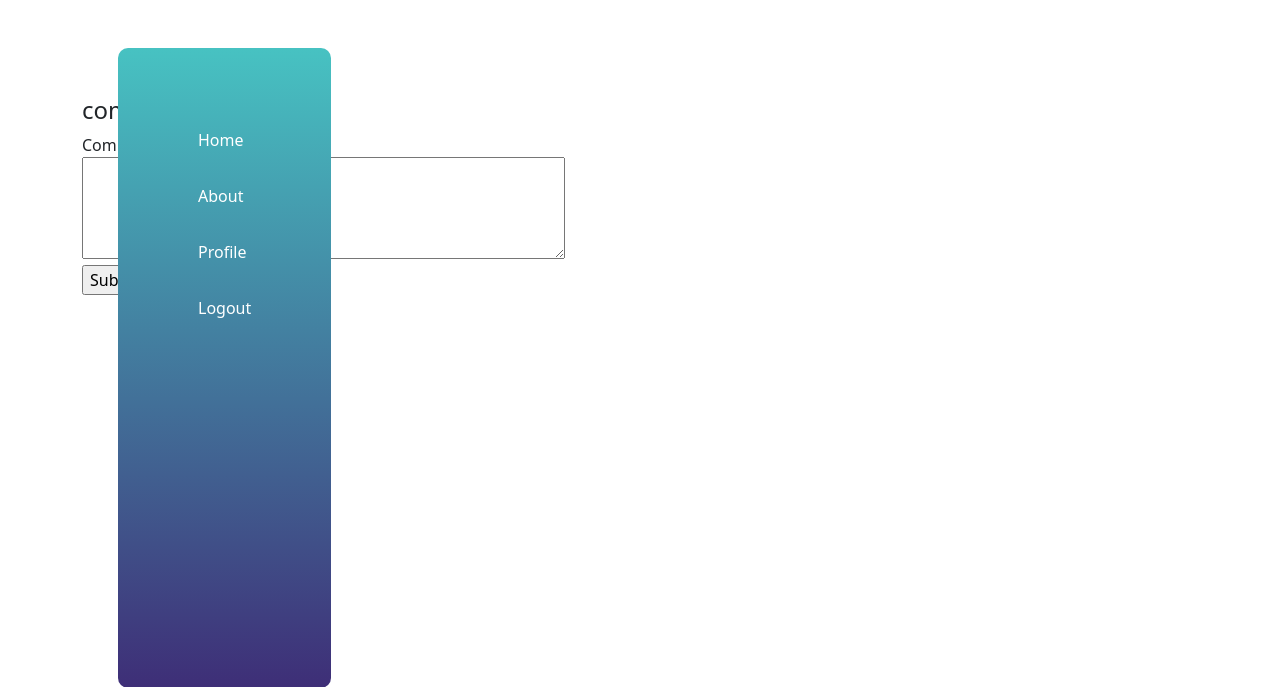
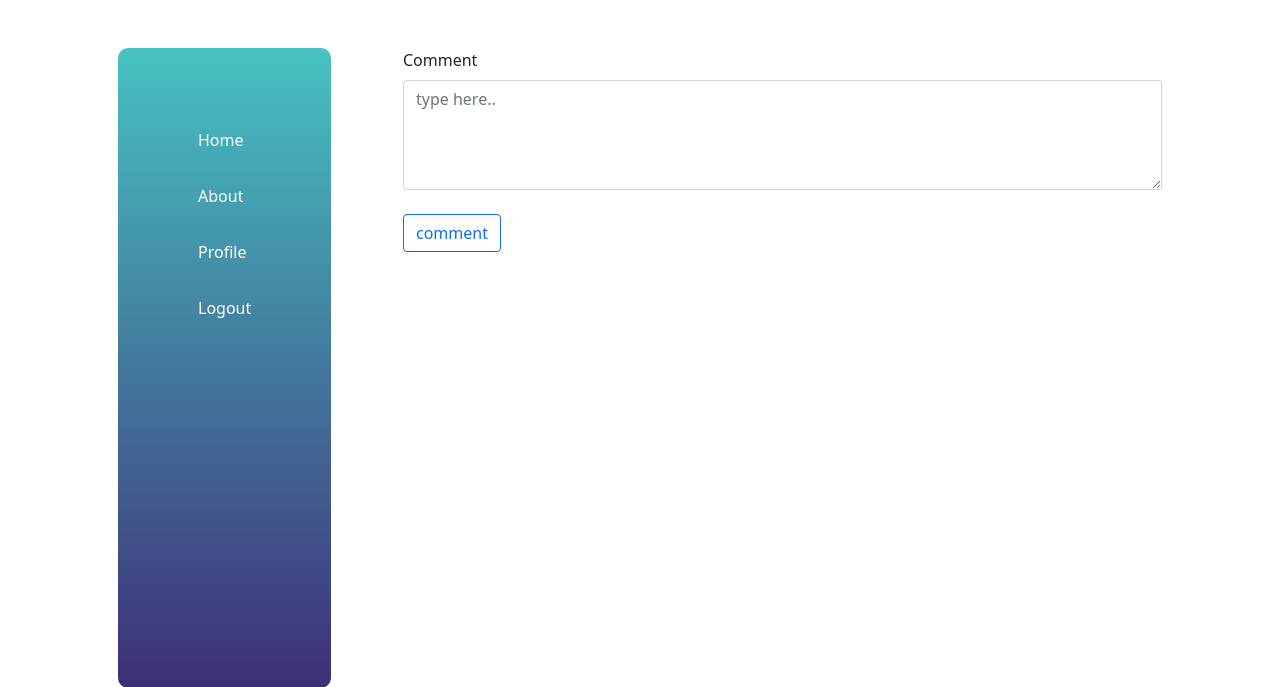
Before and after one commit to Willbeckh/one-time, a Flask app: page /post/1/comment in a window 1280 px wide. Shown: the top 687 px of the page. Run offline with Flask 2, Linux system fonts and the light colour scheme; the visitor is signed in with stand-in values (Sample User, id 1); data comes from the database, SQL or seed files in the repository; some libraries are stand-ins or nearby versions.

Commit message:
update ui layout for comment fform

```diff
--- a/app/templates/comment.html
+++ b/app/templates/comment.html
@@ -1,19 +1,24 @@
 {% extends 'base.html' %}
 
+<!-- title block -->
+{% block title %} {{ title }} {% endblock %}
+<!-- title block  end-->
 <!--  -->
 {% block content %}
-<div class="container">
-  <h4>comment on post</h4>
+<div class="col col-4 w-75 p-5">
   <form action="" method="post">
     {{ form.csrf_token }}
     <div class="form-group">
-      {{ form.comment_text.label }} <br />
-      {{ form.comment_text(rows=4, cols=50) }} <br />
+      {{ form.comment_text.label(class='form-label') }} <br />
+      {{ form.comment_text(class='form-control', placeholder='type here..',
+      rows=4, cols=50) }} <br />
       {% for error in form.comment_text.errors %}
       <span style="color: red">[{{ error }}]</span>
       {% endfor %}
     </div>
-    <div class="form-group">{{ form.submit() }}</div>
+    <button type="submit" value="comment" class="btn btn-outline-primary">
+      comment
+    </button>
   </form>
 </div>
 {% endblock %}
```
